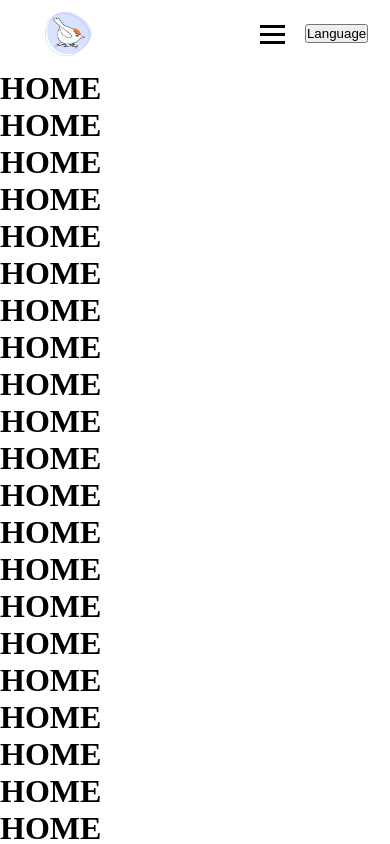
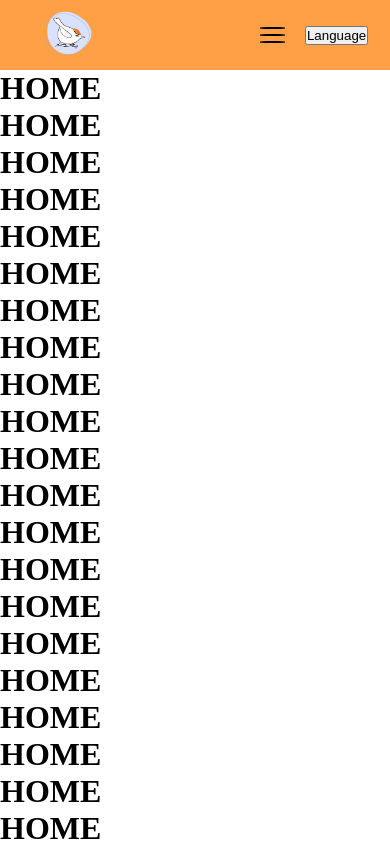
Before and after one commit to alessandro-barate/insubria-wildlife, a Vue app: page / in a window 390 px wide. Shown: the top 844 px of the page. Built offline with nearby package versions, Linux system fonts and the light colour scheme.

Commit message:
Working on the opacity

```diff
--- a/src/components/HeaderComponent.vue
+++ b/src/components/HeaderComponent.vue
@@ -29,7 +29,7 @@ export default {
 </script>
 
 <template>
-  <div class="container" id="header-fixed">
+  <div class="container">
     <div class="row">
       <div class="col">
         <nav class="navbar d-flex">
@@ -86,7 +86,7 @@ export default {
   z-index: 100;
   top: 0;
   position: sticky;
-  background-color: white;
+  background-color: #ff9f46;
 }
 
 .navbar {
@@ -135,10 +135,11 @@ export default {
 .bar {
   display: block;
   width: 25px;
-  height: 3px;
+  height: 2px;
   margin: 5px auto;
+  border-radius: 30%;
   background-color: black;
-  -webkit-transition: all 0.3s ease-in-out;
+  -webkit-transition: all 0.5s ease-in-out;
 }
 
 .lang-container {
@@ -160,6 +161,7 @@ export default {
     text-align: center;
     transition: 1s;
     background-color: red;
+    opacity: 0.9;
   }
 
   .hamburger {
@@ -173,7 +175,7 @@ export default {
   }
 
   .hamburger.active .bar:nth-child(1) {
-    transform: translateY(8px) rotate(45deg);
+    transform: translateY(6px) rotate(45deg);
   }
 
   .hamburger.active .bar:nth-child(3) {
```
